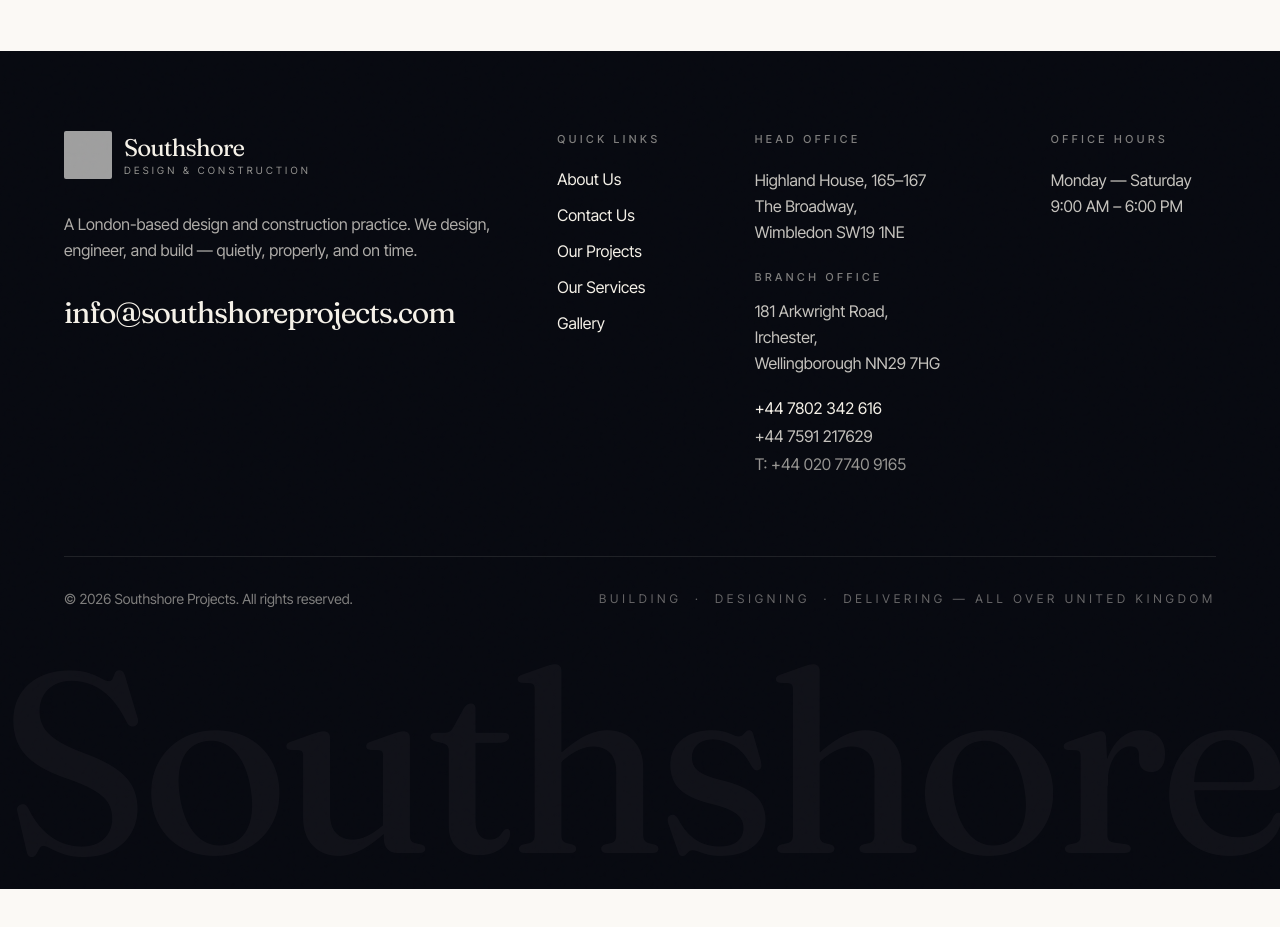
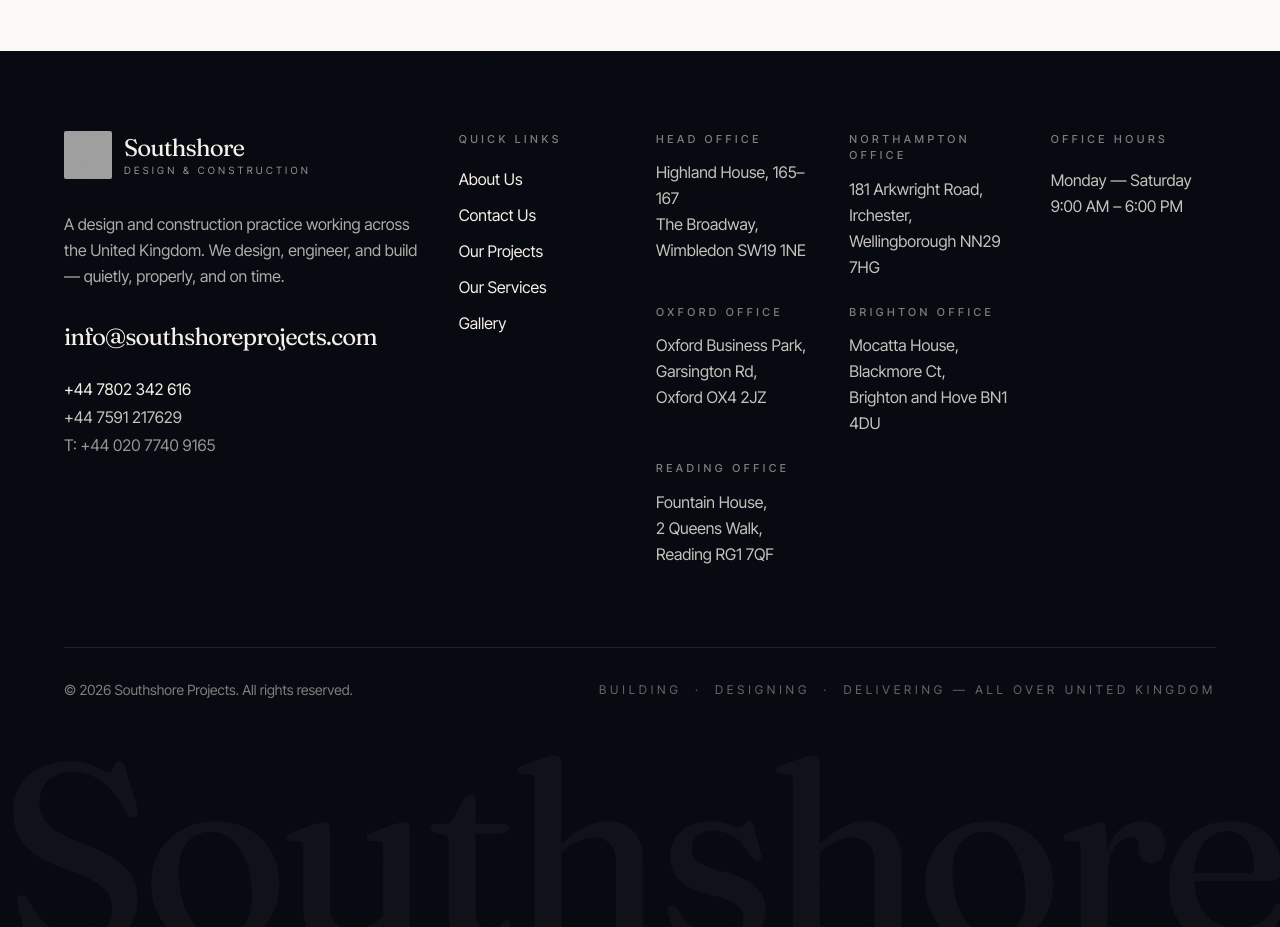
Before and after one commit to UsmanAhmed0001/Southshore-projects, a React (Vite) app: page / in a window 1280 px wide. Shown: the part 6160-7087 px from the top of the page. Before the commit the page ends 7049 px from the top, so only its background shows below. Built offline with nearby package versions, Linux system fonts and the light colour scheme; grey boxes are pictures that could not be loaded.

Commit message:
Add Northampton, Oxford, Brighton and Reading offices

```diff
--- a/src/components/Footer.jsx
+++ b/src/components/Footer.jsx
@@ -1,5 +1,13 @@
 import { Link } from 'react-router-dom'
 import { logoUrl } from '../data/images.js'
+
+const offices = [
+  { label: 'Head Office', lines: ['Highland House, 165–167', 'The Broadway,', 'Wimbledon SW19 1NE'] },
+  { label: 'Northampton Office', lines: ['181 Arkwright Road,', 'Irchester,', 'Wellingborough NN29 7HG'] },
+  { label: 'Oxford Office', lines: ['Oxford Business Park,', 'Garsington Rd,', 'Oxford OX4 2JZ'] },
+  { label: 'Brighton Office', lines: ['Mocatta House,', 'Blackmore Ct,', 'Brighton and Hove BN1 4DU'] },
+  { label: 'Reading Office', lines: ['Fountain House,', '2 Queens Walk,', 'Reading RG1 7QF'] },
+]
 
 export default function Footer() {
   return (
@@ -7,7 +15,7 @@ export default function Footer() {
       <div className="container-prose pt-20 pb-10">
         <div className="grid lg:grid-cols-12 gap-12 lg:gap-8">
           {/* Brand block */}
-          <div className="lg:col-span-5">
+          <div className="lg:col-span-4">
             <Link to="/" className="flex items-center gap-3" aria-label="Southshore Projects home">
               <img src={logoUrl} alt="" className="h-12 w-12 object-cover rounded-sm" />
               <div className="leading-tight">
@@ -19,16 +27,28 @@ export default function Footer() {
             </Link>
 
             <p className="mt-8 max-w-md text-sand-100/70 leading-relaxed">
-              A London-based design and construction practice. We design, engineer, and build —
-              quietly, properly, and on time.
+              A design and construction practice working across the United Kingdom. We design,
+              engineer, and build — quietly, properly, and on time.
             </p>
 
             <div className="mt-8">
               <a
                 href="mailto:info@southshoreprojects.com"
-                className="font-display text-2xl md:text-3xl tracking-tightest hover:text-brass-400 transition-colors duration-500"
+                className="font-display text-xl md:text-2xl tracking-tightest hover:text-brass-400 transition-colors duration-500 break-all"
               >
                 info@southshoreprojects.com
+              </a>
+            </div>
+
+            <div className="mt-6 space-y-1">
+              <a href="tel:+447802342616" className="block hover:text-brass-400 transition-colors">
+                +44 7802 342 616
+              </a>
+              <a href="tel:+447591217629" className="block hover:text-brass-400 transition-colors text-sand-100/80">
+                +44 7591 217629
+              </a>
+              <a href="tel:+4402077409165" className="block hover:text-brass-400 transition-colors text-sand-100/60">
+                T: +44 020 7740 9165
               </a>
             </div>
           </div>
@@ -46,32 +66,15 @@ export default function Footer() {
           </div>
 
           {/* Offices */}
-          <div className="lg:col-span-3">
-            <div className="eyebrow text-sand-100/50 mb-5">Head Office</div>
-            <address className="not-italic text-sand-100/80 leading-relaxed">
-              Highland House, 165–167<br />
-              The Broadway,<br />
-              Wimbledon SW19 1NE
-            </address>
-            <div className="mt-6">
-              <div className="eyebrow text-sand-100/50 mb-3">Branch Office</div>
-              <address className="not-italic text-sand-100/80 leading-relaxed">
-                181 Arkwright Road,<br />
-                Irchester,<br />
-                Wellingborough NN29 7HG
-              </address>
-            </div>
-            <div className="mt-5 space-y-1">
-              <a href="tel:+447802342616" className="block hover:text-brass-400 transition-colors">
-                +44 7802 342 616
-              </a>
-              <a href="tel:+447591217629" className="block hover:text-brass-400 transition-colors text-sand-100/80">
-                +44 7591 217629
-              </a>
-              <a href="tel:+4402077409165" className="block hover:text-brass-400 transition-colors text-sand-100/60">
-                T: +44 020 7740 9165
-              </a>
-            </div>
+          <div className="lg:col-span-4 grid sm:grid-cols-2 gap-6">
+            {offices.map((o) => (
+              <div key={o.label}>
+                <div className="eyebrow text-sand-100/50 mb-3">{o.label}</div>
+                <address className="not-italic text-sand-100/80 leading-relaxed">
+                  {o.lines.map((l) => <span key={l} className="block">{l}</span>)}
+                </address>
+              </div>
+            ))}
           </div>
 
           {/* Hours */}
--- a/src/pages/Contact.jsx
+++ b/src/pages/Contact.jsx
@@ -12,8 +12,17 @@ const enquiryTypes = [
   'Collaboration'
 ]
 
+const offices = [
+  { label: 'Head Office', name: 'Wimbledon, London', lines: ['Highland House, 165–167', 'The Broadway,', 'Wimbledon SW19 1NE'] },
+  { label: 'Northampton Office', lines: ['181 Arkwright Road,', 'Irchester,', 'Wellingborough NN29 7HG'] },
+  { label: 'Oxford Office', lines: ['Oxford Business Park,', 'Garsington Rd,', 'Oxford OX4 2JZ'] },
+  { label: 'Brighton Office', lines: ['Mocatta House,', 'Blackmore Ct,', 'Brighton and Hove BN1 4DU'] },
+  { label: 'Reading Office', lines: ['Fountain House,', '2 Queens Walk,', 'Reading RG1 7QF'] },
+]
+
 export default function Contact() {
   const [submitted, setSubmitted] = useState(false)
+  const [sending, setSending] = useState(false)
   const [form, setForm] = useState({
     name: '',
     email: '',
@@ -26,6 +35,7 @@ export default function Contact() {
 
   const onSubmit = async (e) => {
     e.preventDefault()
+    setSending(true)
     try {
       const res = await fetch('/api/contact', {
         method: 'POST',
@@ -36,6 +46,8 @@ export default function Contact() {
       setSubmitted(true)
     } catch {
       alert('Sorry, something went wrong. Please call us or email directly.')
+    } finally {
+      setSending(false)
     }
   }
 
@@ -44,7 +56,7 @@ export default function Contact() {
       <HeroVideo
         eyebrow="Contact"
         title={<>We would love to <em className="italic font-normal text-brass-400">hear from you.</em></>}
-        subtitle="Drop us a note, give us a call, or come and find us in Wimbledon."
+        subtitle="Drop us a note, give us a call, or visit one of our offices."
         variant="compact"
       />
 
@@ -106,26 +118,16 @@ export default function Contact() {
             </Reveal>
 
             <Reveal delay={320}>
-              <div className="mt-10 pt-10 border-t border-ink-200">
-                <div className="eyebrow mb-2">Head Office</div>
-                <address className="not-italic text-ink-700 leading-relaxed">
-                  <strong className="text-ink-900 font-medium">Wimbledon, London</strong><br />
-                  Highland House, 165–167<br />
-                  The Broadway,<br />
-                  Wimbledon SW19 1NE
-                </address>
-              </div>
-            </Reveal>
-
-            <Reveal delay={360}>
-              <div className="mt-8 pt-8 border-t border-ink-200">
-                <div className="eyebrow mb-2">Branch Office</div>
-                <address className="not-italic text-ink-700 leading-relaxed">
-                  <strong className="text-ink-900 font-medium">Midlands</strong><br />
-                  181 Arkwright Road,<br />
-                  Irchester,<br />
-                  Wellingborough NN29 7HG
-                </address>
+              <div className="mt-10 pt-10 border-t border-ink-200 grid sm:grid-cols-2 gap-8">
+                {offices.map((o) => (
+                  <div key={o.label}>
+                    <div className="eyebrow mb-2">{o.label}</div>
+                    <address className="not-italic text-ink-700 leading-relaxed">
+                      {o.name && <strong className="block text-ink-900 font-medium">{o.name}</strong>}
+                      {o.lines.map((l) => <span key={l} className="block">{l}</span>)}
+                    </address>
+                  </div>
+                ))}
               </div>
             </Reveal>
           </div>
@@ -232,11 +234,12 @@ export default function Contact() {
 
                     <button
                       type="submit"
+                      disabled={sending}
                       className="inline-flex items-center gap-3 bg-sand-50 text-ink-950 px-7 py-4 text-sm
                                  font-medium tracking-wide uppercase transition-all duration-500
-                                 hover:bg-brass-400"
+                                 hover:bg-brass-400 disabled:opacity-60"
                     >
-                      Send <span aria-hidden>→</span>
+                      {sending ? 'Sending…' : <>Send <span aria-hidden>→</span></>}
                     </button>
                   </form>
                 )}
@@ -252,7 +255,7 @@ export default function Contact() {
           <Reveal>
             <div className="flex items-end justify-between flex-wrap gap-6 mb-10">
               <div>
-                <div className="eyebrow mb-4">Visit</div>
+                <div className="eyebrow mb-4">Head Office</div>
                 <h3 className="display-1 text-[clamp(2rem,4vw,3.5rem)] text-ink-900">
                   Highland House, Wimbledon.
                 </h3>
```
